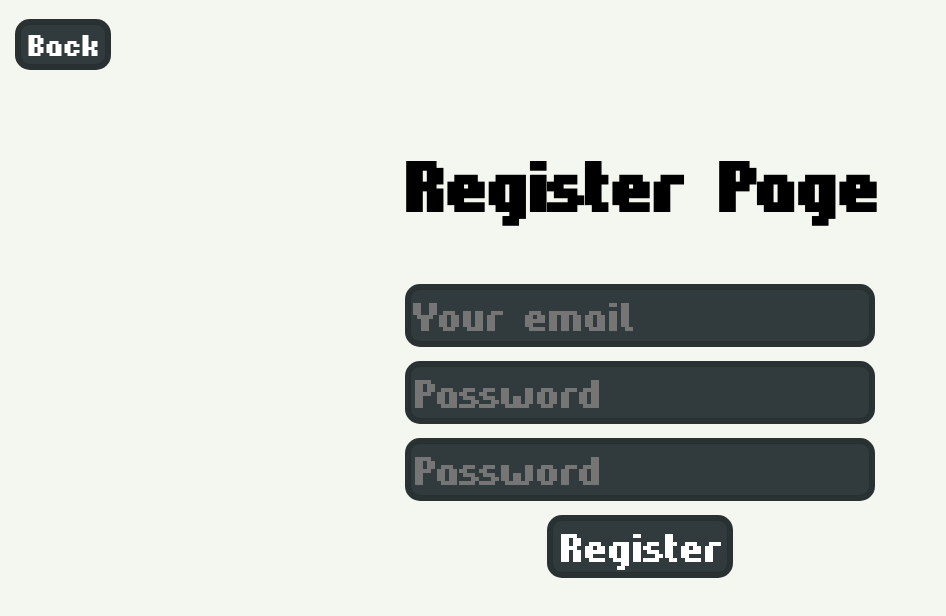
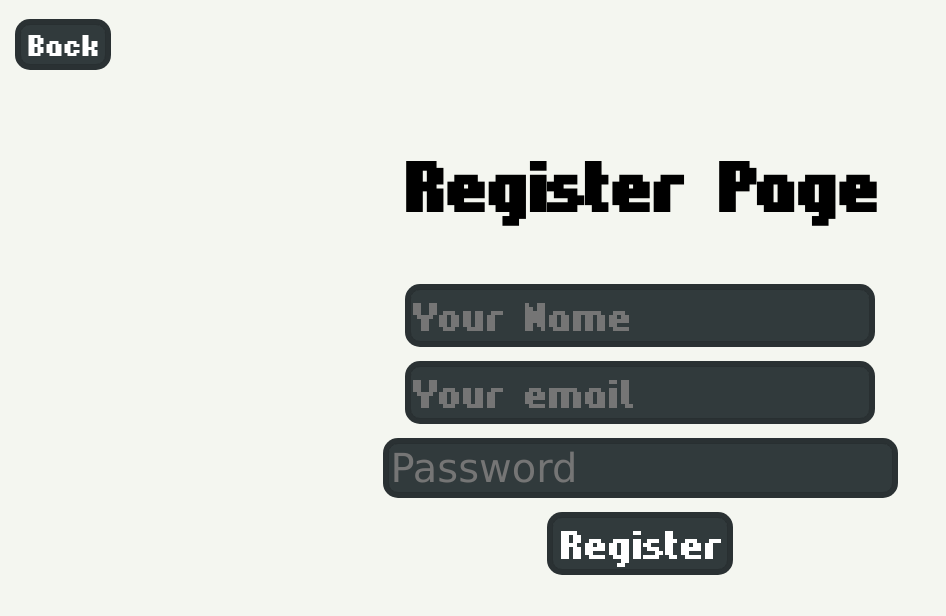
Before and after one commit to deeppaz/serenes, a React (Create React App) app: page /signup in a window 1280 px wide. Shown: the top 616 px of the page, without its empty margins (0-946 px from the left). Built offline with nearby package versions, Linux system fonts and the light colour scheme.

Commit message:
config firebase and getting auth with email and password

```diff
--- a/package.json
+++ b/package.json
@@ -6,6 +6,7 @@
     "@testing-library/jest-dom": "^4.2.4",
     "@testing-library/react": "^9.5.0",
     "@testing-library/user-event": "^7.2.1",
+    "firebase": "^9.1.0",
     "react": "^16.13.1",
     "react-dom": "^16.13.1",
     "react-media-player": "^0.7.9",
--- a/src/App.js
+++ b/src/App.js
@@ -19,11 +19,11 @@ function App() {
       <BrowserRouter>
         <Switch>
           <Route exact path="/" component={Start} />
-          <Route exact path="/play" component={Serenes} />
-          <Route exact path="/about" component={About} />
           <Route exact path="/signin" component={Login} />
           <Route exact path="/signup" component={Register} />
           <Route exact path="/anonymous" component={Anonymous} />
+          <Route exact path="/play" component={Serenes} />
+          <Route exact path="/about" component={About} />
         </Switch>
       </BrowserRouter>
     </div>
--- a/src/components/Mods/Mods.js
+++ b/src/components/Mods/Mods.js
@@ -1,16 +1,19 @@
 import React, { Component } from 'react'
+import { Link } from 'react-router-dom';
 
 //images
 import Chill from '../../assets/image/icons/chill.svg'
 import Hype from '../../assets/image/icons/energy.svg'
 import Random from '../../assets/image/icons/random.svg'
 
+
 export class Mods extends Component {
     render() {
         return (
             <div>
                 <h1>Select your Mod</h1>
-                <button>Chill <img width="50px" height="50px" src={Chill} alt="Chill"/></button>
+                <Link style={{ textDecoration: 'none' }} to="/play"><button>Chill <img width="50px" height="50px" src={Chill} alt="Chill"/></button></Link>
+
                 <button>Hype <img width="50px" height="50px" src={Hype} alt="Hype"/></button>
                 <button>Random <img width="50px" height="50px" src={Random} alt="Random"/></button>
             </div>
--- a/src/components/Register/Register.js
+++ b/src/components/Register/Register.js
@@ -1,23 +1,43 @@
-import React, { Component } from "react";
+import React, { useState } from "react";
+import { getAuth, createUserWithEmailAndPassword } from "firebase";
 
-export class Register extends Component {
-  backLastPage() {
-    window.history.back();
-  }
-  render() {
-    return (
-      <div>
-        <button className="back-button" onClick={this.backLastPage}>
-          Back
-        </button>
-        <h1>Register Page</h1>
-        <input type="email" className="email-style" placeholder="Your email" />
-        <input type="password" placeholder="Password" />
-        <input type="password" placeholder="Password" />
-        <input type="submit" value="Register" />
-      </div>
-    );
-  }
-}
+const Register = () => {
+  const [name, setName] = useState("");
+  const [email, setEmail] = useState("");
+  const [password, setPassword] = useState("");
+
+  const onRegister = () => {
+    console.log(name, email, password);
+  };
+
+  return (
+    <div>
+      <button className="back-button">Back</button>
+      <h1>Register Page</h1>
+      <input
+        type="text"
+        value={name}
+        onChange={(e) => setName(e.target.value)}
+        className="email-style"
+        placeholder="Your Name"
+      />
+      <input
+        type="email"
+        value={email}
+        onChange={(e) => setEmail(e.target.value)}
+        className="email-style"
+        placeholder="Your email"
+      />
+      <input
+        type="password"
+        value={password}
+        onChange={(e) => setPassword(e.target.value)}
+        placeholder="Password"
+        style={{ fontFamily: "verdana" }}
+      />
+      <input type="submit" value="Register" onClick={onRegister} />
+    </div>
+  );
+};
 
 export default Register;
```
Also changed, not shown: src/services/config/firebaseconfig.js (added, +14 -0 lines), 1 other file (tests, documents, lock files or other folders).
